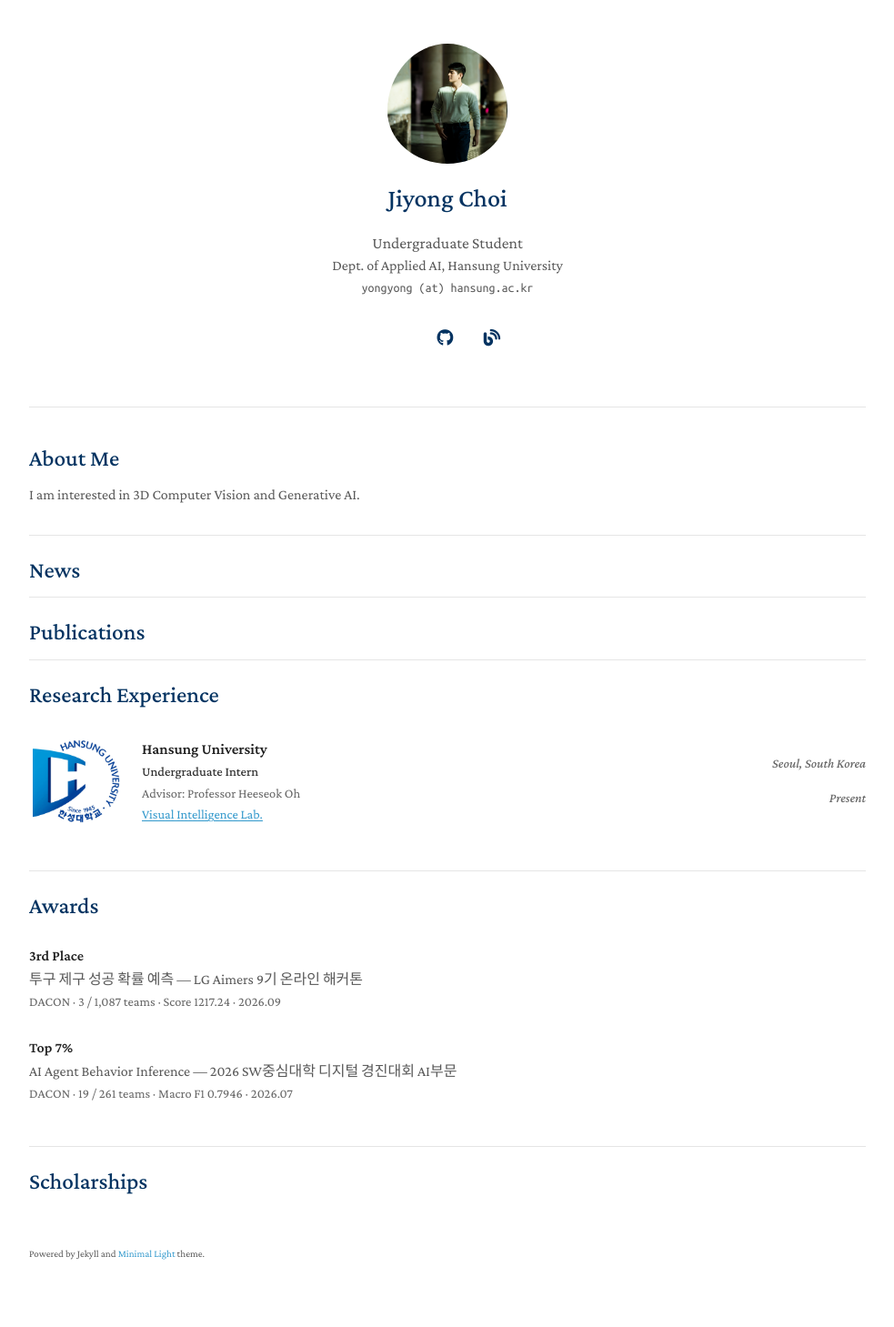
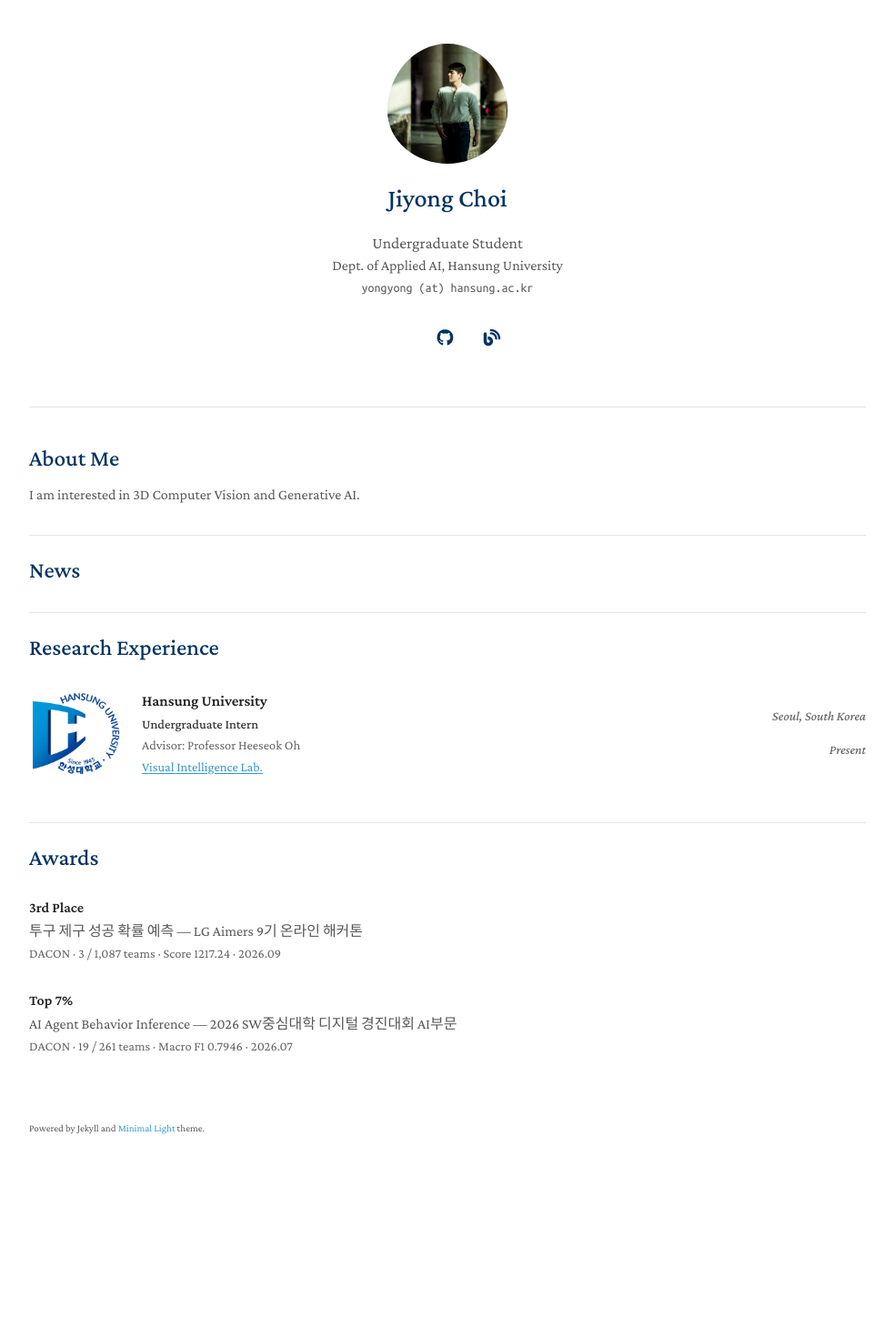
Before and after one commit to YONGJI04/yongji04.github.io, a Jekyll site: the page built from index.md, in a window 1280 px wide. Shown: the whole page at 91% size, without its empty margins (148-1131 px from the left). Built offline with Jekyll 4.4.1, drawn with Linux system fonts in a browser that asks for light colours; a style sheet for code colours, icons or effects is not loaded; our own code applies the rules of GitHub Pages for plain Markdown files; after the commit the page ends 1321 px from its top, so only the background shows below that.

Commit message:
Hide empty Publications/Scholarships sections until populated

```diff
--- a/index.md
+++ b/index.md
@@ -8,10 +8,14 @@ I am interested in 3D Computer Vision and Generative AI.
 
 ## News
 
+{% if site.data.publications.main.size > 0 %}
 {% include_relative _includes/publications.md %}
+{% endif %}
 
 {% include_relative _includes/experience.md %}
 
 {% include_relative _includes/awards.md %}
 
+{% if site.data.scholarships.main.size > 0 %}
 {% include_relative _includes/scholarships.md %}
+{% endif %}
```
